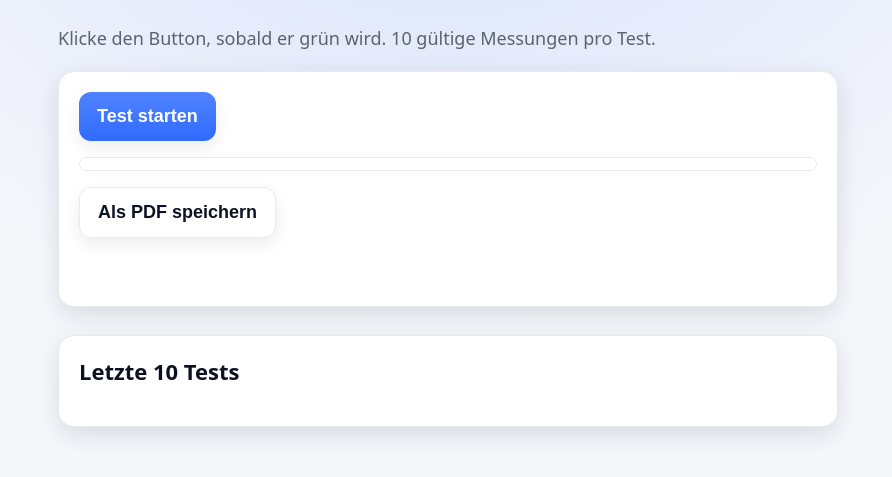
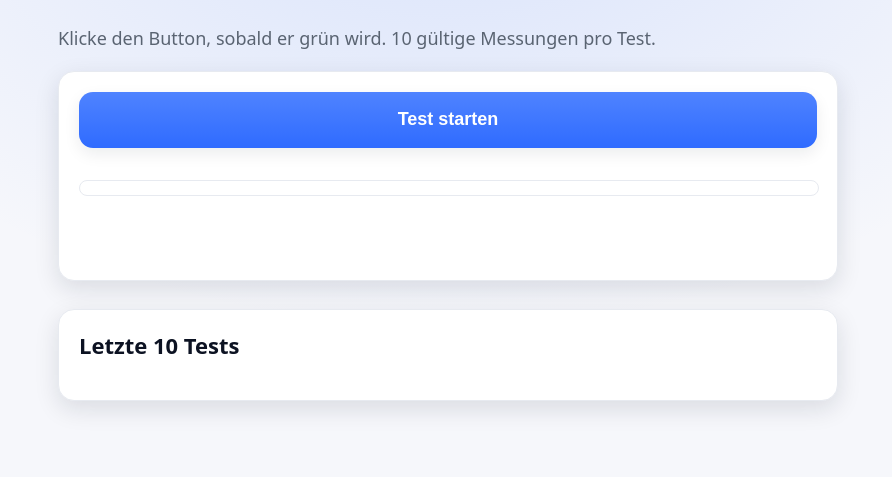
Before and after one commit to 4RJN/reaktionszeit, a plain HTML site: page index.html in a window 1280 px wide. Shown: the part 69-546 px from the top of the page, without its empty margins (192-1084 px from the left). Drawn offline with nearby package versions, Linux system fonts and the light colour scheme.

Commit message:
show hide buttons

```diff
--- a/index.html
+++ b/index.html
@@ -91,15 +91,16 @@
   /* ========== Buttons ========== */
   .btn{
     appearance: none; border:0; cursor:pointer; user-select:none;
-    border-radius: 12px;
-    padding: 14px 18px;
+    border-radius: 14px;
+    padding: 16px 20px;             /* größerer Tap-Bereich */
+    min-height: 56px;               /* Mindesthöhe für Touch */
     font-weight: 700; font-size: var(--fs-2);
     color: #fff;
     transition: transform .06s ease, box-shadow .2s ease, background .2s ease, opacity .2s ease;
     box-shadow: var(--shadow-soft);
   }
   .btn:active{ transform: translateY(1px) scale(.99); }
-  .btn:focus-visible{ outline: 2px solid var(--brand); outline-offset: 2px; }
+  .btn:focus-visible{ outline: 3px solid var(--brand); outline-offset: 2px; }
 
   #session-ctrl{
     background: linear-gradient(180deg, var(--brand), var(--brand-600));
@@ -111,12 +112,12 @@
     color: var(--text);
     border: 1px solid var(--border);
   }
-  #download-pdf:hover{ background: rgba(255,255,255,.04); }
+  #download-pdf:hover{ background: rgba(255,255,255,.05); }
 
   /* ========== Reaction Button ========== */
   #reaction-button{
     width: 100%;
-    min-height: 120px;
+    min-height: 140px;               /* größerer Tap-Bereich */
     font-size: var(--fs-3);
     border-radius: 18px;
     color:#fff;
@@ -125,14 +126,31 @@
   #reaction-button.red{ background: linear-gradient(180deg, var(--red), var(--red-700)); }
   #reaction-button.green{ background: linear-gradient(180deg, var(--green), var(--green-700)); }
 
+  /* ========== Actions layout (mehr Abstand, klar getrennt) ========== */
+  .actions{
+    display:flex;
+    flex-direction:column;
+    gap: var(--space-4);             /* deutlicher Abstand */
+  }
+  @media (min-width: 680px){
+    .actions{ flex-direction:row; }
+    .actions .btn{ flex:1; }
+  }
+
   /* ========== Progress ========== */
-  .progress-wrap{ width:100%; background: rgba(255,255,255,.06); border:1px solid var(--border); border-radius: 999px; overflow:hidden; height: 12px; }
+  .progress-wrap{
+    width:100%; background: rgba(255,255,255,.06);
+    border:1px solid var(--border); border-radius: 999px;
+    overflow:hidden; height: 14px;   /* etwas höher */
+    margin-top: var(--space-3);
+    margin-bottom: var(--space-3);
+  }
   .progress-bar{ height:100%; width:0%; background: linear-gradient(90deg, var(--brand), var(--green)); transition: width .25s ease; }
 
   /* ========== History & Table ========== */
-  #history{ list-style:none; padding:0; margin:0; display:grid; gap:8px; }
+  #history{ list-style:none; padding:0; margin:0; display:grid; gap:10px; }
   #history li{
-    padding:10px 12px; border:1px solid var(--border); border-radius: 10px; background: rgba(255,255,255,.03);
+    padding:12px 14px; border:1px solid var(--border); border-radius: 12px; background: rgba(255,255,255,.03);
     display:flex; justify-content:space-between; align-items:center; font-size: var(--fs-1);
   }
   #history li.early{ color: var(--red); border-color: rgba(255,77,79,.35); background: rgba(255,77,79,.06); }
@@ -144,10 +162,6 @@
 
   .subtle{ color: var(--muted); font-size: var(--fs-1); }
 
-  /* Layout helpers */
-  .row{ display:flex; gap: var(--space-3); flex-wrap: wrap; }
-  .row .col{ flex: 1 1 260px; }
-
 </style>
 </head>
 <body>
@@ -158,19 +172,14 @@
     </header>
 
     <section class="card stack">
-      <div class="row">
-        <div class="col">
-          <button id="session-ctrl" class="btn">Test starten</button>
-        </div>
-
+      <!-- Klar getrennte Aktionen mit großem Abstand -->
+      <div class="actions">
+        <button id="session-ctrl" class="btn">Test starten</button>
+        <button id="download-pdf" class="btn" title="PDF mit Ergebnissen" style="display:none">Als PDF speichern</button>
+      </div>
 
       <div class="progress-wrap" aria-hidden="true">
         <div id="progress" class="progress-bar"></div>
-      </div>
-
-<div class="col">
-          <button id="download-pdf" class="btn" title="PDF mit Ergebnissen">Als PDF speichern</button>
-        </div>
       </div>
 
       <button id="reaction-button" class="red" style="display:none">Warten…</button>
@@ -190,7 +199,6 @@
         </thead>
         <tbody></tbody>
       </table>
-
     </section>
   </div>
 
@@ -360,8 +368,12 @@
     state = 'finished';
     setRed();
     btn.style.display = 'none';
+
+    /* UI-Änderungen: PDF erst jetzt zeigen, Start-Button mit großem Abstand separat */
     sessionCtrl.textContent = 'Test wiederholen';
     sessionCtrl.style.display = 'inline-block';
+    document.getElementById('download-pdf').style.display = 'inline-block';
+
     resultEl.textContent = 'Test abgeschlossen.';
     updateDailyTable();
   }
@@ -372,6 +384,7 @@
     resultEl.textContent = '';
     btn.style.display = 'block';
     sessionCtrl.style.display = 'none';
+    document.getElementById('download-pdf').style.display = 'none';  // PDF wieder verstecken
     sessionHits = 0;
     setProgress(0);
     state = 'idle';
@@ -419,7 +432,8 @@
     }
   });
 
-  pdfBtn.addEventListener('click', ()=>{
+  // PDF Export (unverändert – Button erscheint jetzt erst nach Abschluss)
+  document.getElementById('download-pdf').addEventListener('click', ()=>{
     const { jsPDF } = window.jspdf;
     const doc = new jsPDF();
     doc.setFontSize(16);
```
